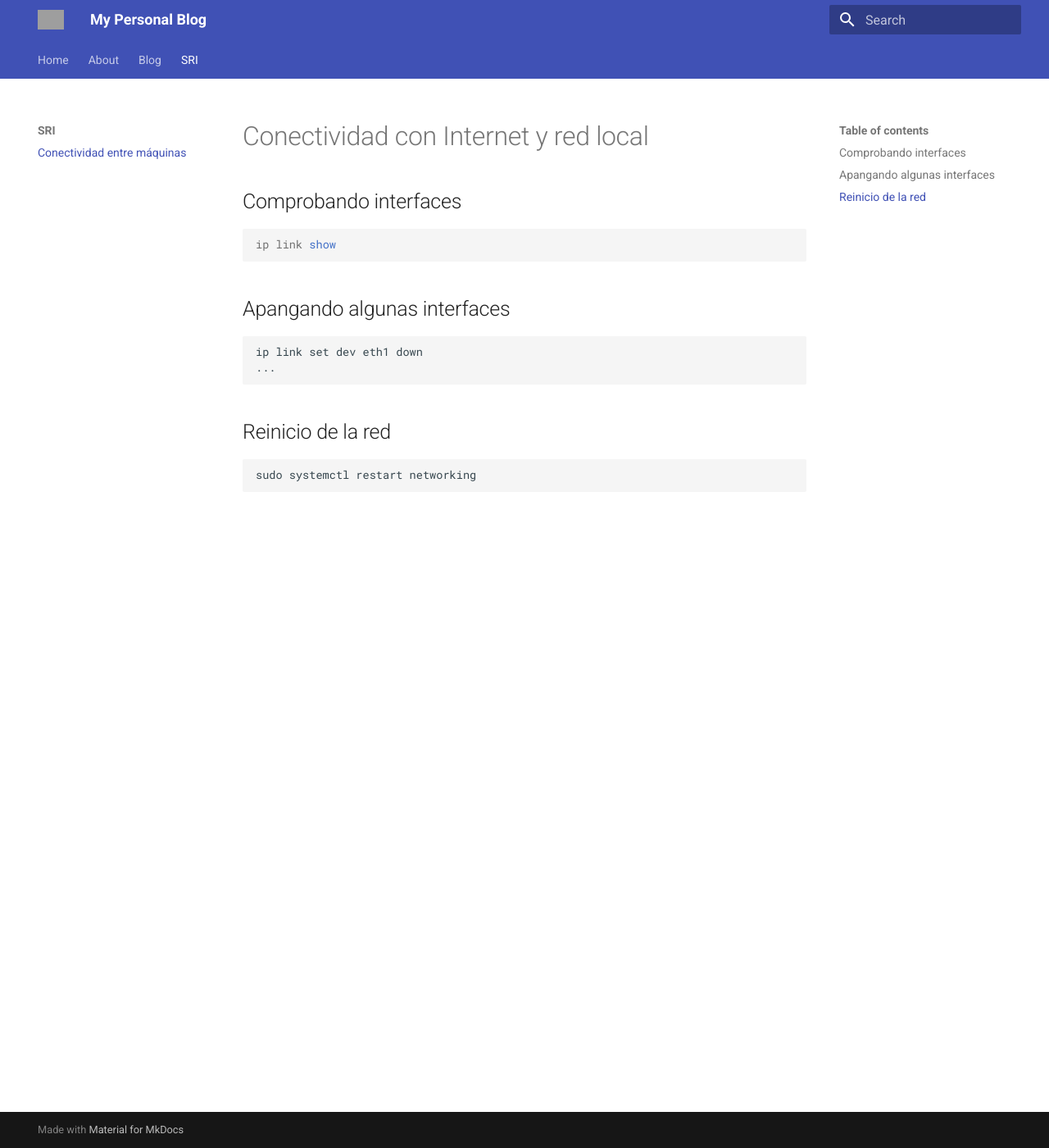
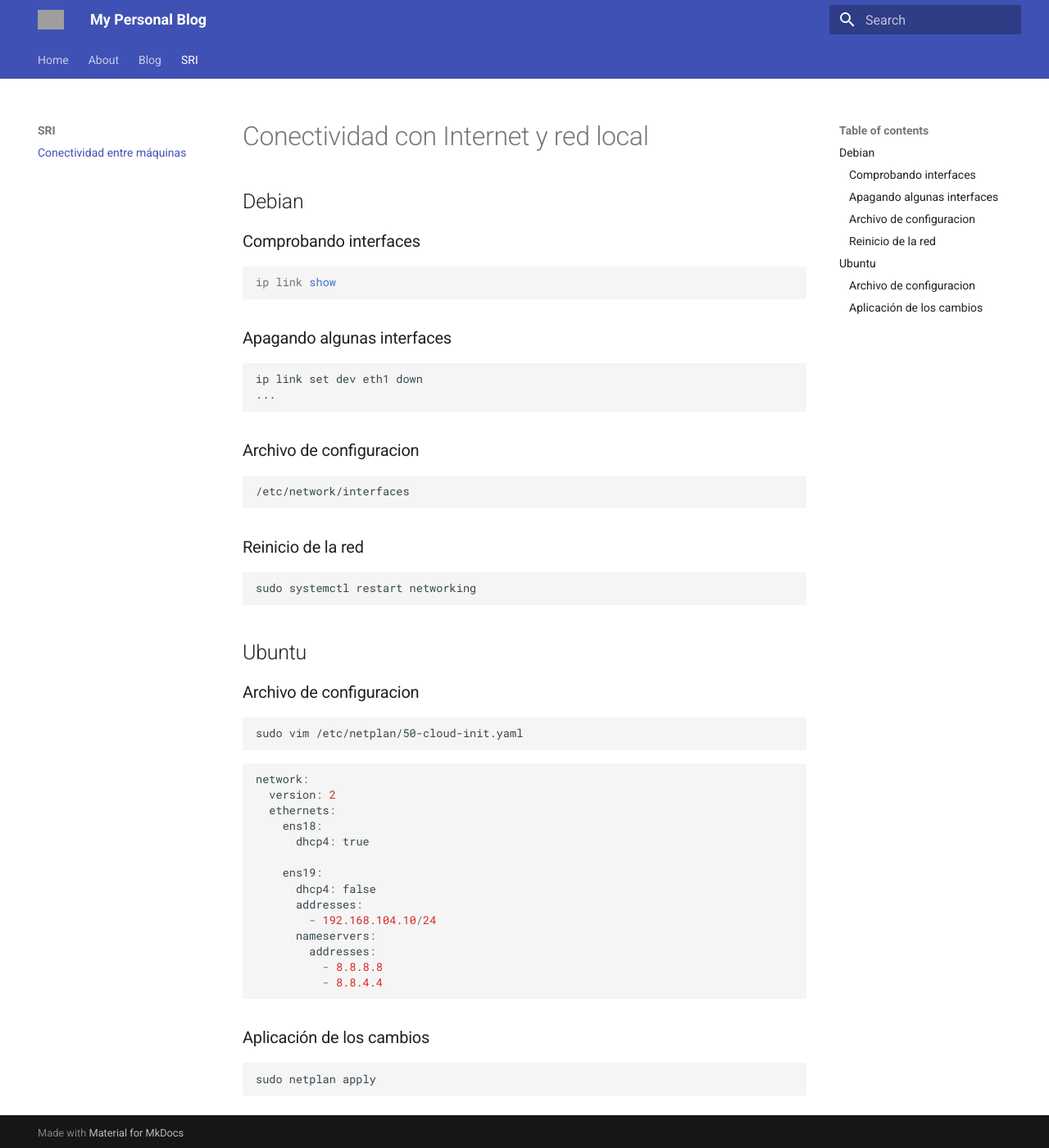
Before and after one commit to tresespadas/andromeda, an MkDocs documentation site: the page built from docs/SRI/conectividad.md, in a window 1280 px wide and 1400 px high. Shown: the whole window at 82% size. Built offline with MkDocs 1.6.1 and Material for MkDocs 9.7.7, drawn with Linux system fonts in a browser that asks for light colours; grey boxes are pictures that could not be loaded.

Commit message:
actualizando SRI

````diff
--- a/docs/SRI/conectividad.md
+++ b/docs/SRI/conectividad.md
@@ -1,16 +1,48 @@
 # Conectividad con Internet y red local
 
-## Comprobando interfaces
+## Debian
+### Comprobando interfaces
 ```
 ip link show
 ```
-
-## Apangando algunas interfaces
+### Apagando algunas interfaces
 ```
 ip link set dev eth1 down
 ...
 ```
-## Reinicio de la red
+### Archivo de configuracion
+```
+/etc/network/interfaces
+```
+### Reinicio de la red
 ```
 sudo systemctl restart networking
 ```
+
+## Ubuntu
+### Archivo de configuracion
+```
+sudo vim /etc/netplan/50-cloud-init.yaml
+```
+
+```
+network:
+  version: 2
+  ethernets:
+    ens18:
+      dhcp4: true
+
+    ens19:
+      dhcp4: false
+      addresses:
+        - 192.168.104.10/24
+      nameservers:
+        addresses:
+          - 8.8.8.8
+          - 8.8.4.4
+
+```
+### Aplicación de los cambios
+```
+sudo netplan apply
+```
````
